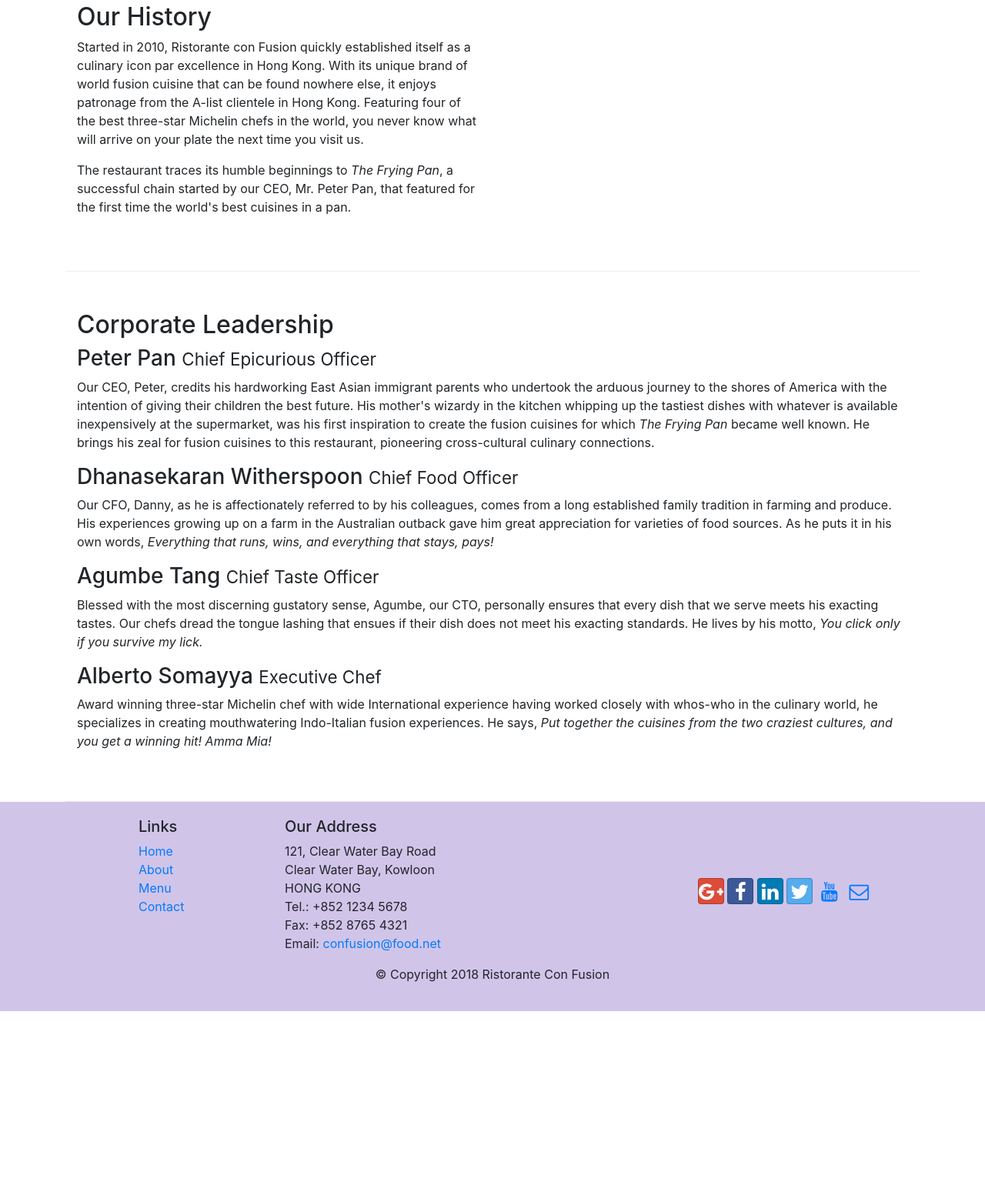
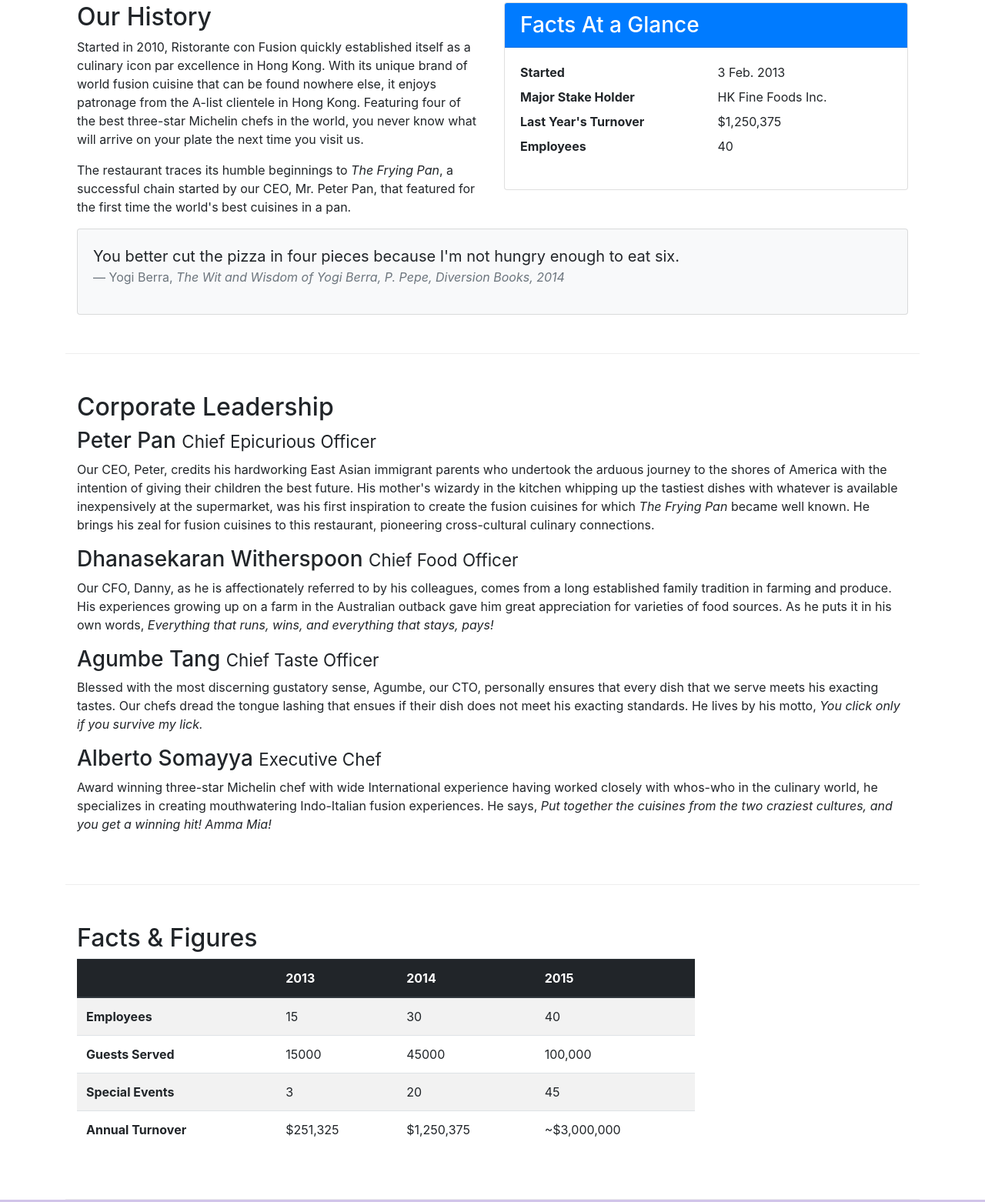
Before and after one commit to prateek1o1/Bootstrap-4, a website: page aboutus.html in a window 1280 px wide. Shown: the part 487-2049 px from the top of the page at 77% size. Before the commit the page ends 1801 px from the top, so only its background shows below. Drawn offline with nearby package versions, Linux system fonts and the light colour scheme.

Commit message:
Tables and Cards

```diff
--- a/aboutus.html
+++ b/aboutus.html
@@ -53,12 +53,39 @@
         </div>
 
         <div class="row row-content">
-            <div class="col-12 col-sm-6">
+            <div class="col-sm-6">
                 <h2>Our History</h2>
                 <p>Started in 2010, Ristorante con Fusion quickly established itself as a culinary icon par excellence in Hong Kong. With its unique brand of world fusion cuisine that can be found nowhere else, it enjoys patronage from the A-list clientele in Hong Kong.  Featuring four of the best three-star Michelin chefs in the world, you never know what will arrive on your plate the next time you visit us.</p>
                 <p>The restaurant traces its humble beginnings to <em>The Frying Pan</em>, a successful chain started by our CEO, Mr. Peter Pan, that featured for the first time the world's best cuisines in a pan.</p>
             </div>
-            <div class="col-12 col-sm">
+            <div class="col-sm">
+                <div class="card">
+                    <h3 class="card-header bg-primary text-white">Facts At a Glance</h3>
+                    <div class="card-body">
+                        <dl class="row">
+                            <dt class="col-6">Started</dt>
+                            <dd class="col-6">3 Feb. 2013</dd>
+                            <dt class="col-6">Major Stake Holder</dt>
+                            <dd class="col-6">HK Fine Foods Inc.</dd>
+                            <dt class="col-6">Last Year's Turnover</dt>
+                            <dd class="col-6">$1,250,375</dd>
+                            <dt class="col-6">Employees</dt>
+                            <dd class="col-6">40</dd>
+                        </dl>
+                    </div>
+                </div>
+            </div>
+            <div class="col-12">
+                <div class="card card-body bg-light">
+                    <blockquote class="blockquote">
+                        <p class="mb-0">You better cut the pizza in four pieces because
+                            I'm not hungry enough to eat six.</p>
+                        <footer class="blockquote-footer">Yogi Berra,
+                            <cite title="Source Title">The Wit and Wisdom of Yogi Berra,
+                            P. Pepe, Diversion Books, 2014</cite>
+                        </footer>
+                    </blockquote>
+                </div>
             </div>
         </div>
 
@@ -76,7 +103,50 @@
                 <p class="d-none d-sm-block">Award winning three-star Michelin chef with wide International experience having worked closely with whos-who in the culinary world, he specializes in creating mouthwatering Indo-Italian fusion experiences. He says, <em>Put together the cuisines from the two craziest cultures, and you get a winning hit! Amma Mia!</em></p>
             </div>
        </div>
-
+       <div class="row row-content">
+            <div class="col-12 col-sm-9">
+                <h2>Facts &amp; Figures </h2>
+                <div class="table-responsive">
+                    <table class="table table-striped">
+                        <thead class="thead-dark">
+                            <tr>
+                                <th>&nbsp;</th>
+                                <th>2013</th>
+                                <th>2014</th>
+                                <th>2015</th>
+                            </tr>
+                        </thead>
+                        <tbody>
+                            <tr>
+                                <th>Employees</th>
+                                <td>15</td>
+                                <td>30</td>
+                                <td>40</td>
+                            </tr>
+                            <tr>
+                                <th>Guests Served</th>
+                                <td>15000</td>
+                                <td>45000</td>
+                                <td>100,000</td>
+                            </tr>
+                            <tr>
+                                <th>Special Events</th>
+                                <td>3</td>
+                                <td>20</td>
+                                <td>45</td>
+                            </tr>
+                            <tr>
+                                <th>Annual Turnover</th>
+                                <td>$251,325</td>
+                                <td>$1,250,375</td>
+                                <td>~$3,000,000</td>
+                            </tr>
+                        </tbody>
+                    </table>
+                </div>
+            </div>
+            <div class="col-12 col-sm-3"></div>
+         </div>
     </div>
 
     <footer class="footer">
```
